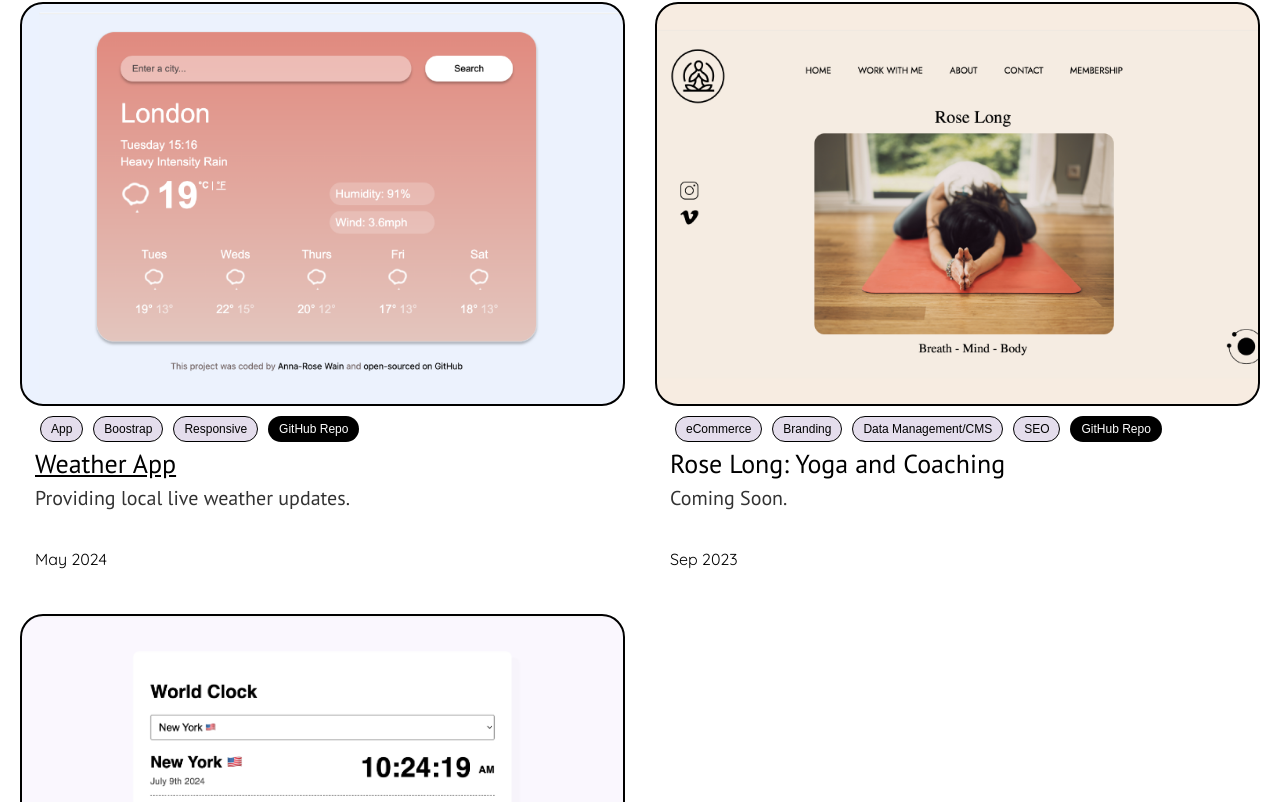
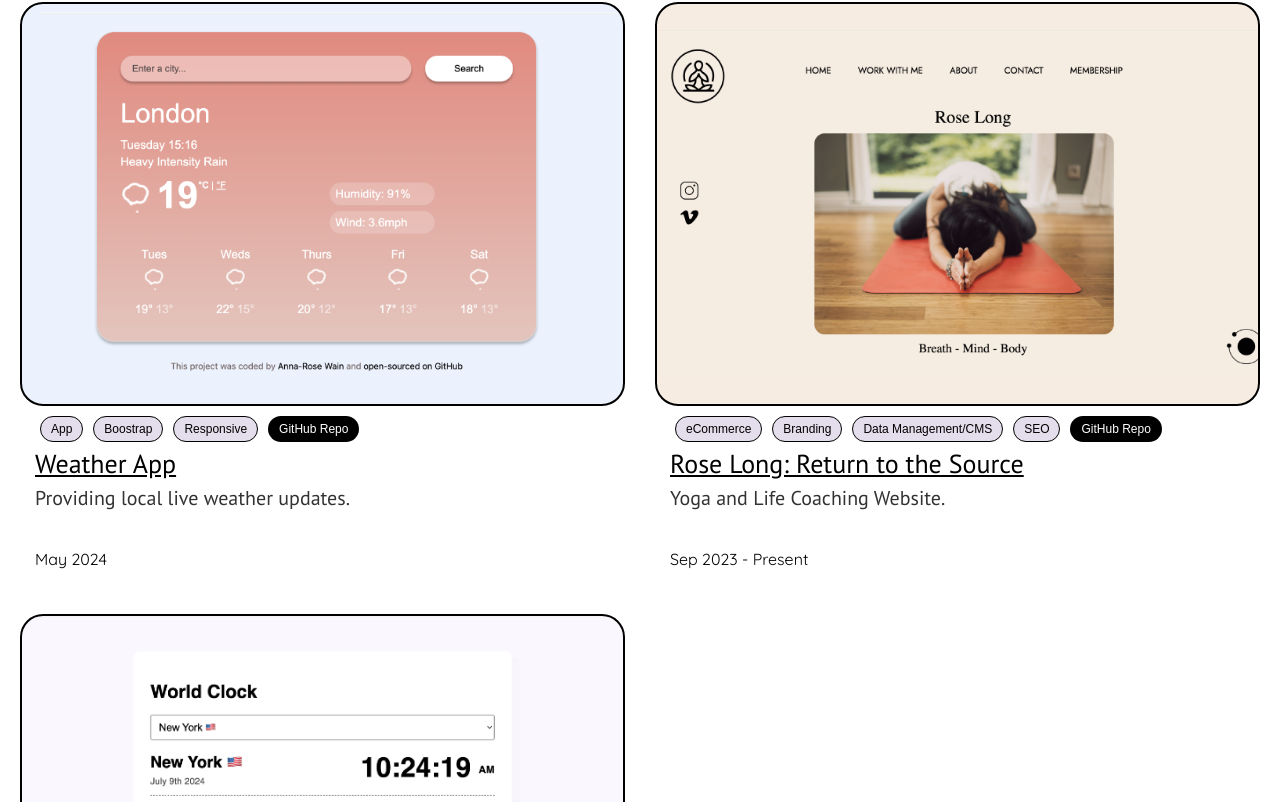
Before and after one commit to anna-rosew/anna-rose-wain, a React (Create React App) app: page / in a window 1280 px wide. Shown: the part 2150-2952 px from the top of the page. Built offline with nearby package versions, Linux system fonts and the light colour scheme; a web font is replaced by a local one.

Commit message:
Adding link to Rose Long Project

```diff
--- a/src/Components/WorkSection.js
+++ b/src/Components/WorkSection.js
@@ -45,12 +45,13 @@ const WorkSection = () => {
     },
 
     {
-      title: "Rose Long: Yoga and Coaching",
-      subtitle: "Coming Soon.",
+      title: "Rose Long: Return to the Source",
+      subtitle: "Yoga and Life Coaching Website.",
       className: "project-4",
-      altText: "Rose Long: Yoga and Coaching",
+      altText: "Rose Long: Return to the Source",
       tags: ["eCommerce", "Branding", "Data Management/CMS", "SEO"],
-      date: "Sep 2023",
+      liveLink: "https://www.rose-long.com/",
+      date: "Sep 2023 - Present",
       image: require("../imgs/rose-long.png"),
       hoverImage: require("../imgs/rose-long2.png"),
     },
```
